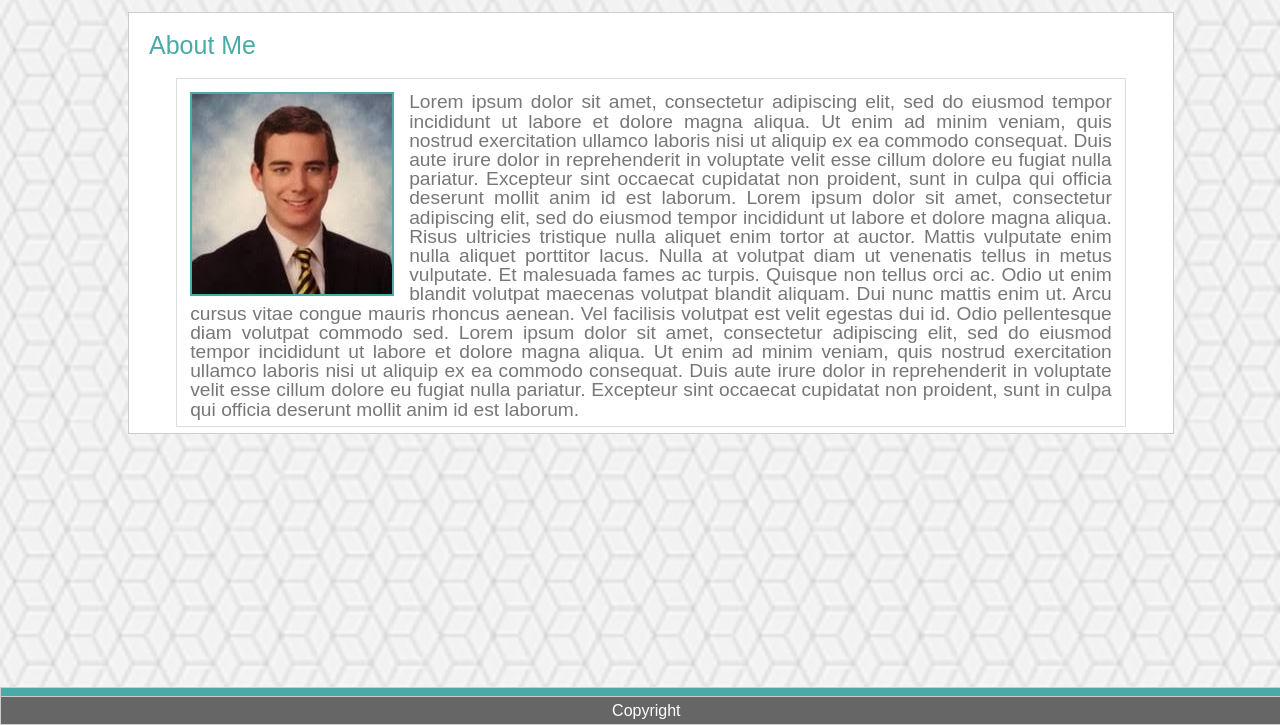
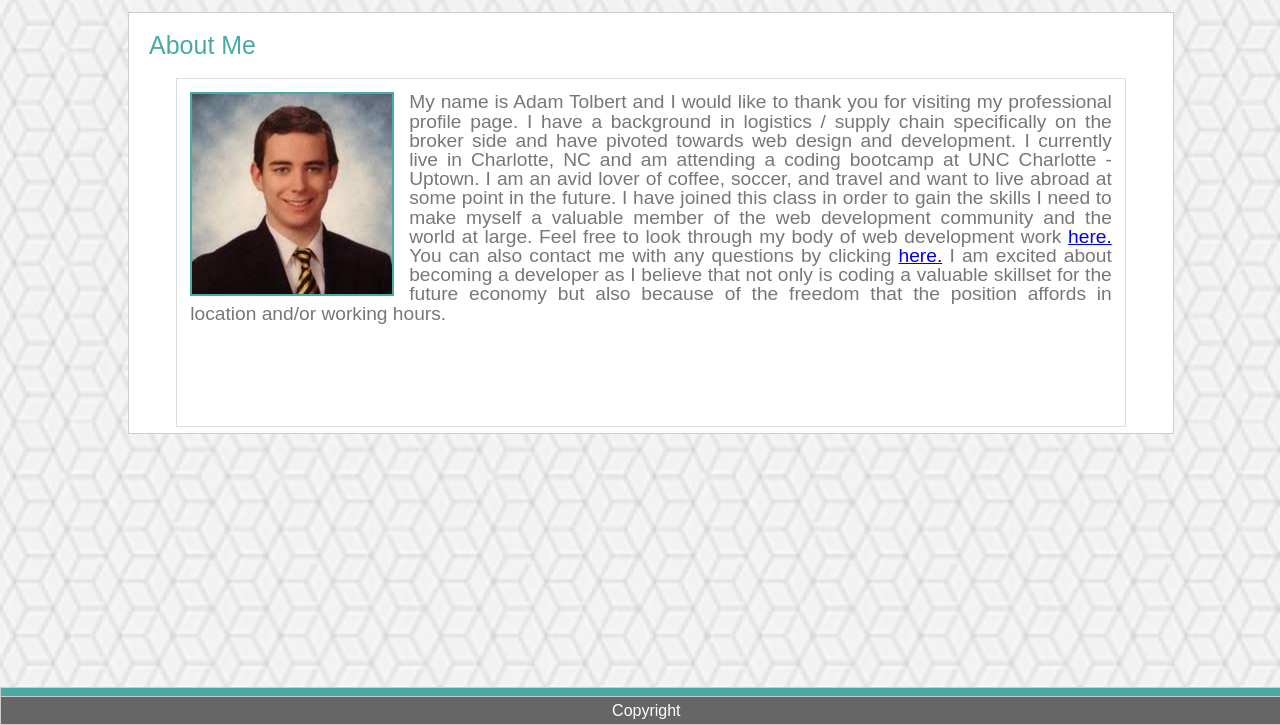
Before and after one commit to aotolbert/aotolbert.github.io, a plain HTML site: page index.html in a window 1280 px wide. Shown: the part 75-800 px from the top of the page. Drawn offline with Linux system fonts and the light colour scheme.

Commit message:
final draft portfolio

```diff
--- a/index.html
+++ b/index.html
@@ -22,9 +22,9 @@
     <h2>About Me</h2>
     <div class="boxed position4">
             <img src="images/adam_professional.jpg" align="left" class="profile">
-            Lorem ipsum dolor sit amet, consectetur adipiscing elit, sed do eiusmod tempor incididunt ut labore et dolore magna aliqua. Ut enim ad minim veniam, quis nostrud exercitation ullamco laboris nisi ut aliquip ex ea commodo consequat. Duis aute irure dolor in reprehenderit in voluptate velit esse cillum dolore eu fugiat nulla pariatur. Excepteur sint occaecat cupidatat non proident, sunt in culpa qui officia deserunt mollit anim id est laborum.
-            Lorem ipsum dolor sit amet, consectetur adipiscing elit, sed do eiusmod tempor incididunt ut labore et dolore magna aliqua. Risus ultricies tristique nulla aliquet enim tortor at auctor. Mattis vulputate enim nulla aliquet porttitor lacus. Nulla at volutpat diam ut venenatis tellus in metus vulputate. Et malesuada fames ac turpis. Quisque non tellus orci ac. Odio ut enim blandit volutpat maecenas volutpat blandit aliquam. Dui nunc mattis enim ut. Arcu cursus vitae congue mauris rhoncus aenean. Vel facilisis volutpat est velit egestas dui id. Odio pellentesque diam volutpat commodo sed.
-            Lorem ipsum dolor sit amet, consectetur adipiscing elit, sed do eiusmod tempor incididunt ut labore et dolore magna aliqua. Ut enim ad minim veniam, quis nostrud exercitation ullamco laboris nisi ut aliquip ex ea commodo consequat. Duis aute irure dolor in reprehenderit in voluptate velit esse cillum dolore eu fugiat nulla pariatur. Excepteur sint occaecat cupidatat non proident, sunt in culpa qui officia deserunt mollit anim id est laborum.
+            My name is Adam Tolbert and I would like to thank you for visiting my professional profile page. I have a background in logistics / supply chain specifically on the broker side and have pivoted towards web design and development. I currently live in Charlotte, NC and am attending a coding bootcamp at UNC Charlotte - Uptown. I am an avid lover of coffee, soccer, and travel and want to live abroad at some point in the future.
+            I have joined this class in order to gain the skills I need to make myself a valuable member of the web development community and the world at large. Feel free to look through my body of web development work <a href="portfolio.html">here.</a> You can also contact me with any questions by clicking <a href="contact.html">here.</a>
+            I am excited about becoming a developer as I believe that not only is coding a valuable skillset for the future economy but also because of the freedom that the position affords in location and/or working hours.
 
 
         </div>
```
